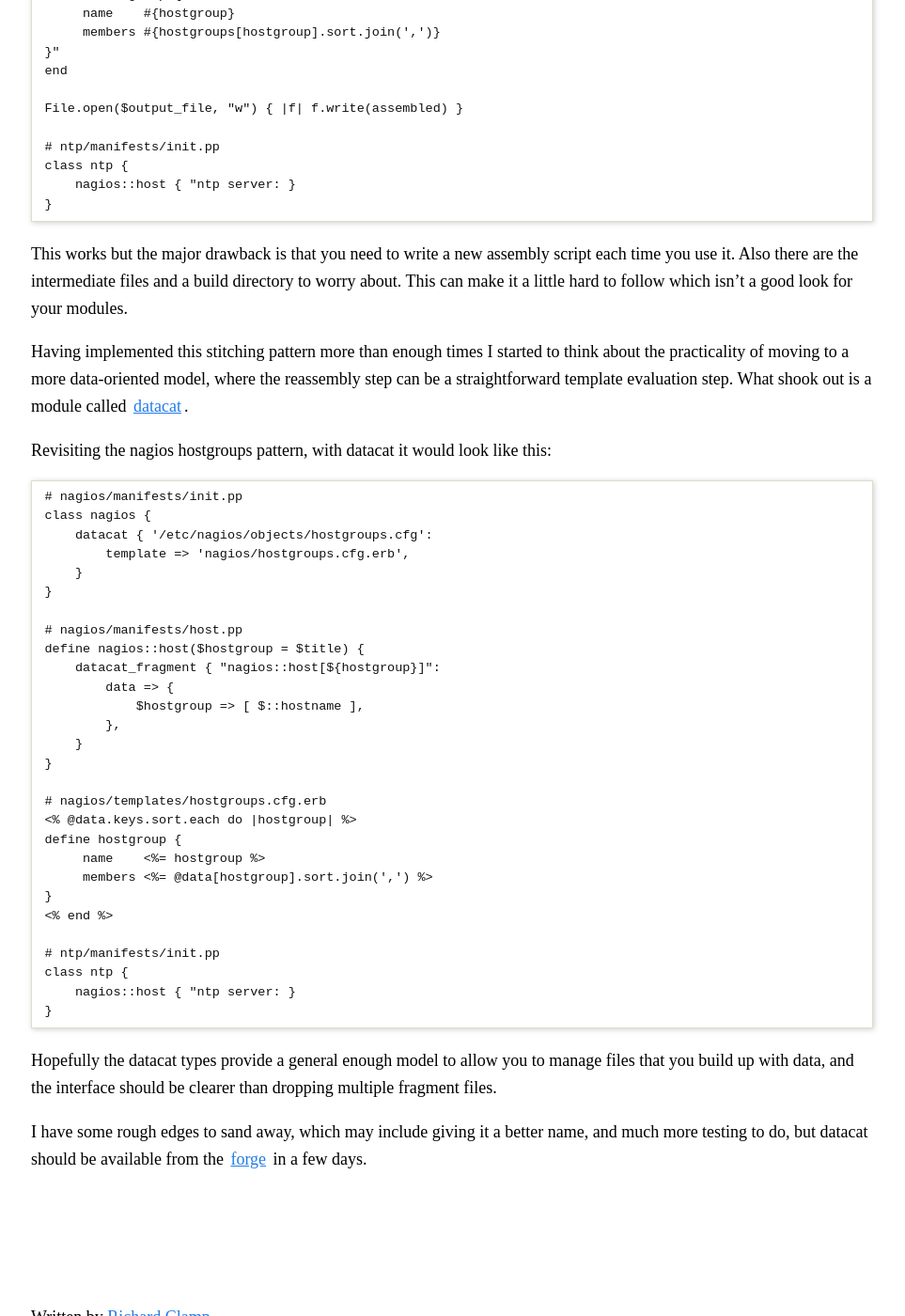
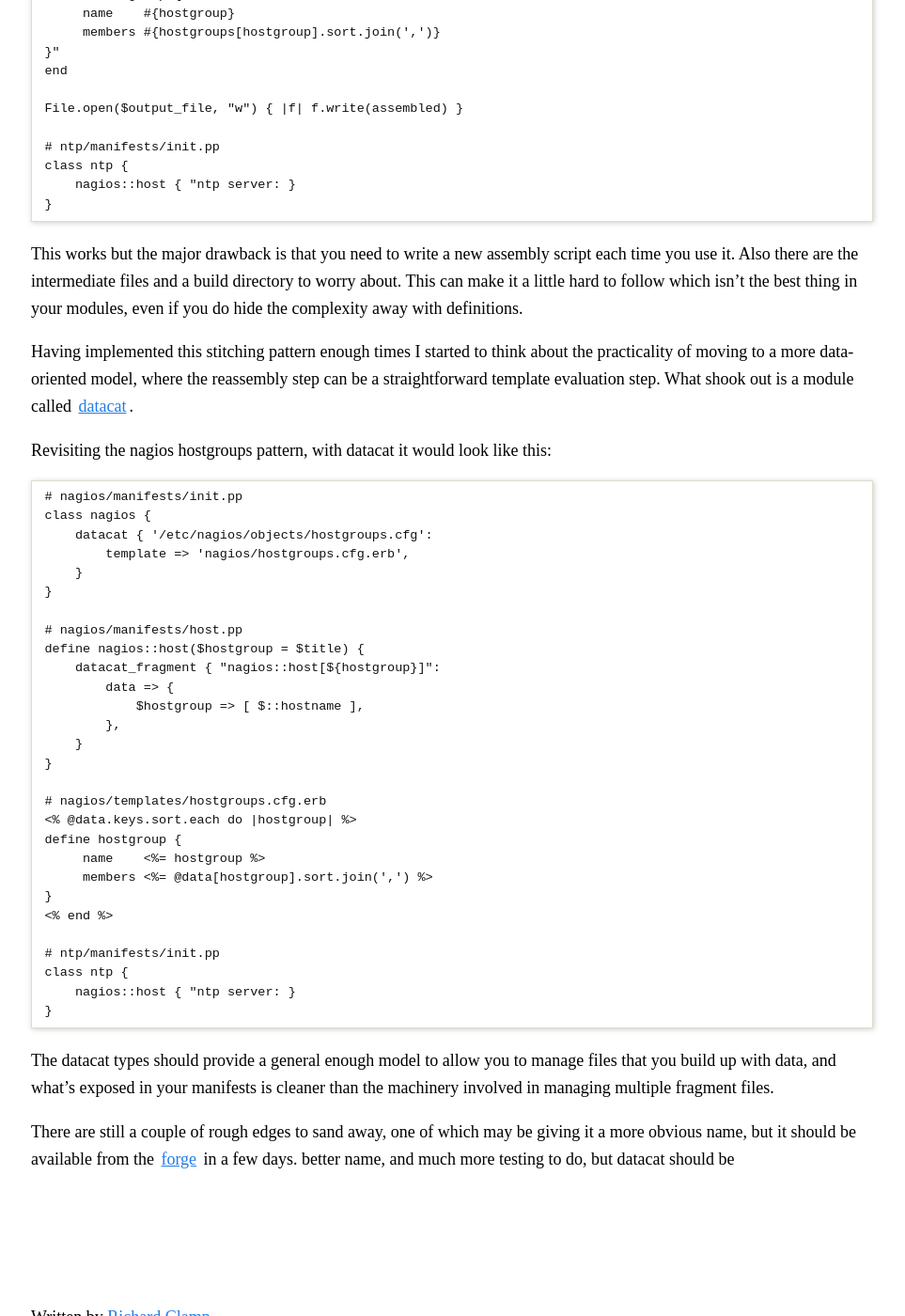
Before and after one commit to richardc/blog, a Jekyll site: the page built from _posts/2013-02-02-puppet-concat-patterns.markdown, in a window 1280 px wide and 1400 px high, scrolled down 2200 px. Shown: the whole window at 94% size, without its empty margins (159-1122 px from the left). Built offline with Jekyll 4.4.1, drawn with Linux system fonts in a browser that asks for light colours; Markdown is read by kramdown in place of the engine named in the settings; some of the changed text lies outside the part shown.

Commit message:
be more certain that it's useful

```diff
--- a/_posts/2013-02-02-puppet-concat-patterns.markdown
+++ b/_posts/2013-02-02-puppet-concat-patterns.markdown
@@ -118,9 +117,10 @@ definition of hostgroups.
 This works but the major drawback is that you need to write a new
 assembly script each time you use it.  Also there are the intermediate files
 and a build directory to worry about.  This can make it a little hard to follow
-which isn't a good look for your modules.
+which isn't the best thing in your modules, even if you do hide the complexity
+away with definitions.
 
-Having implemented this stitching pattern more than enough times I started to
+Having implemented this stitching pattern enough times I started to
 think about the practicality of moving to a more data-oriented model, where the
 reassembly step can be a straightforward template evaluation step.  What shook
 out is a module called [datacat](https://github.com/richardc/puppet-datacat).
@@ -156,10 +156,12 @@ Revisiting the nagios hostgroups pattern, with datacat it would look like this:
         nagios::host { "ntp server: }
     }
 
-Hopefully the datacat types provide a general enough model to allow you
-to manage files that you build up with data, and the interface should be
-clearer than dropping multiple fragment files.
+The datacat types should provide a general enough model to allow you
+to manage files that you build up with data, and what's exposed in your
+manifests is cleaner than the machinery involved in managing multiple
+fragment files.
 
-I have some rough edges to sand away, which may include giving it a
+There are still a couple of rough edges to sand away, one of which may
+be giving it a more obvious name, but it should be available from the
+[forge](http://forge.puppetlabs.com/) in a few days.
 better name, and much more testing to do, but datacat should be
-available from the [forge](http://forge.puppetlabs.com/) in a few days.
```
Also changed, not shown: other parts of _posts/2013-02-02-puppet-concat-patterns.markdown (+6 -7 lines).
